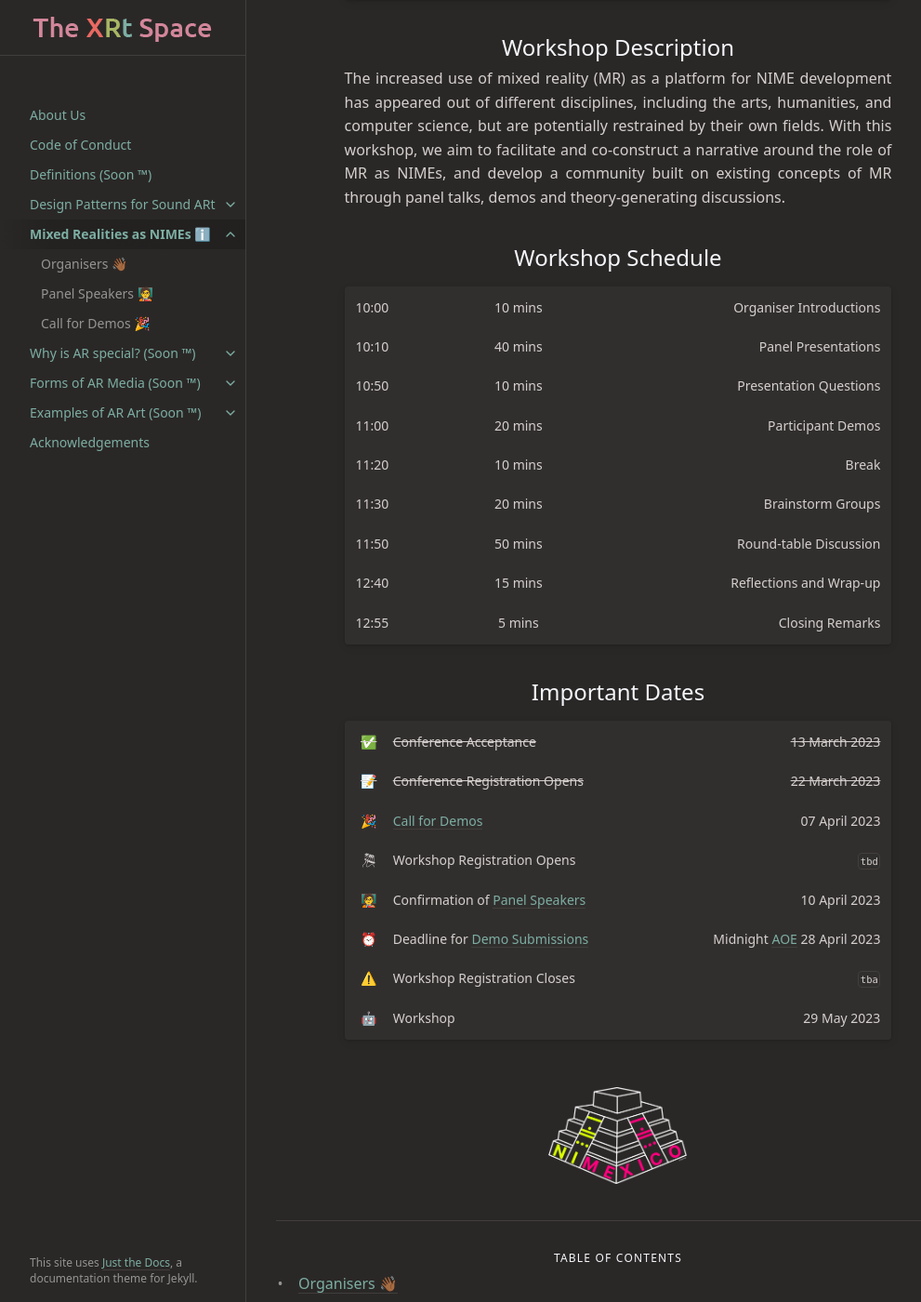
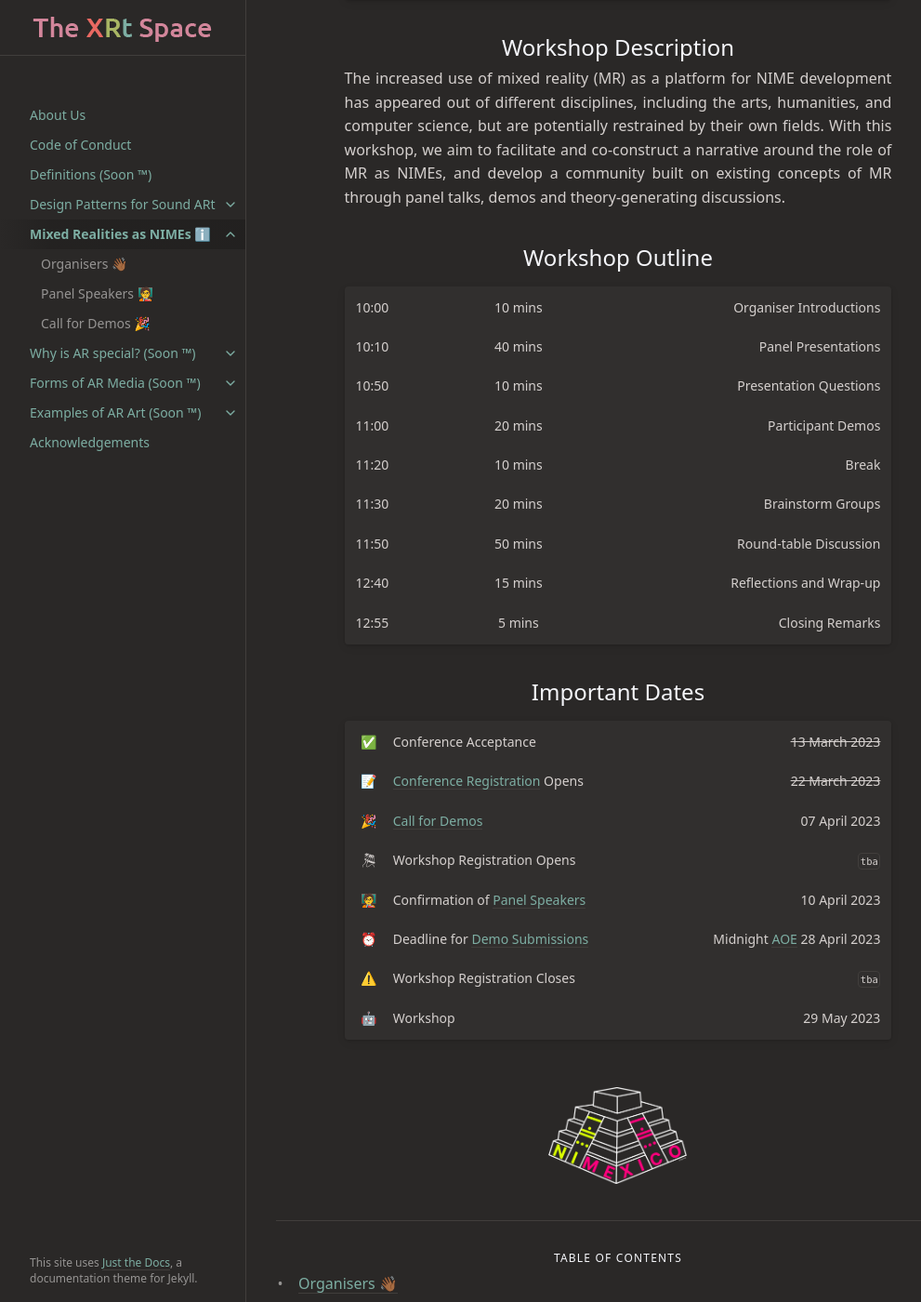
Before and after one commit to sambilbow/thexrtspace, a Jekyll site: the page built from docs/nime-workshop/index.md, in a window 1280 px wide and 1400 px high, scrolled down 452 px. Shown: the whole window at 93% size, without its empty margins (107-1098 px from the left). Built offline with Jekyll 4.4.1, drawn with Linux system fonts in a browser that asks for light colours.

Commit message:
:bug: (nime-workshop) Minor schedule corrections

```diff
--- a/docs/nime-workshop/index.md
+++ b/docs/nime-workshop/index.md
@@ -80,7 +80,7 @@ nav_exclude: false
 
 The increased use of mixed reality (MR) as a platform for NIME development has appeared out of different disciplines, including the arts, humanities, and computer science, but are potentially restrained by their own fields. With this workshop, we aim to facilitate and co-construct a narrative around the role of MR as NIMEs, and develop a community built on existing concepts of MR through panel talks, demos and theory-generating discussions.
 
-## Workshop Schedule
+## Workshop Outline
 
 |       |         |                         |
 |:------|:-------:|------------------------:|
@@ -99,10 +99,10 @@ The increased use of mixed reality (MR) as a platform for NIME development has a
 
 |       |                                   |                   |
 |:-----:|:----------------------------------|------------------:|
-| ~~✅~~ | ~~Conference Acceptance~~         | ~~13 March 2023~~ |
-|  ~~📝~~     | ~~Conference Registration Opens~~   |             ~~22 March 2023~~ |
+| ✅ | Conference Acceptance       | ~~13 March 2023~~ |
+|  📝     | [Conference Registration](https://www.nime2023.org/registration) Opens  |             ~~22 March 2023~~ |
 |  🎉   | [Call for Demos](call)                    |     07 April 2023 |
-|  🎘   | Workshop Registration Opens                   |     `tbd` |
+|  🎘   | Workshop Registration Opens                   |     `tba` |
 | 🧑‍🏫 | Confirmation of [Panel Speakers](panel)    |     10 April 2023 |
 |  ⏰     | Deadline for [Demo Submissions](call)     |       Midnight [AOE](https://en.wikipedia.org/wiki/Anywhere_on_Earth) 28 April 2023            |
 |  ⚠️     | Workshop Registration Closes |             `tba` |
```
Also changed, not shown: docs/nime-workshop/organisers.md (+1 -1 lines).
